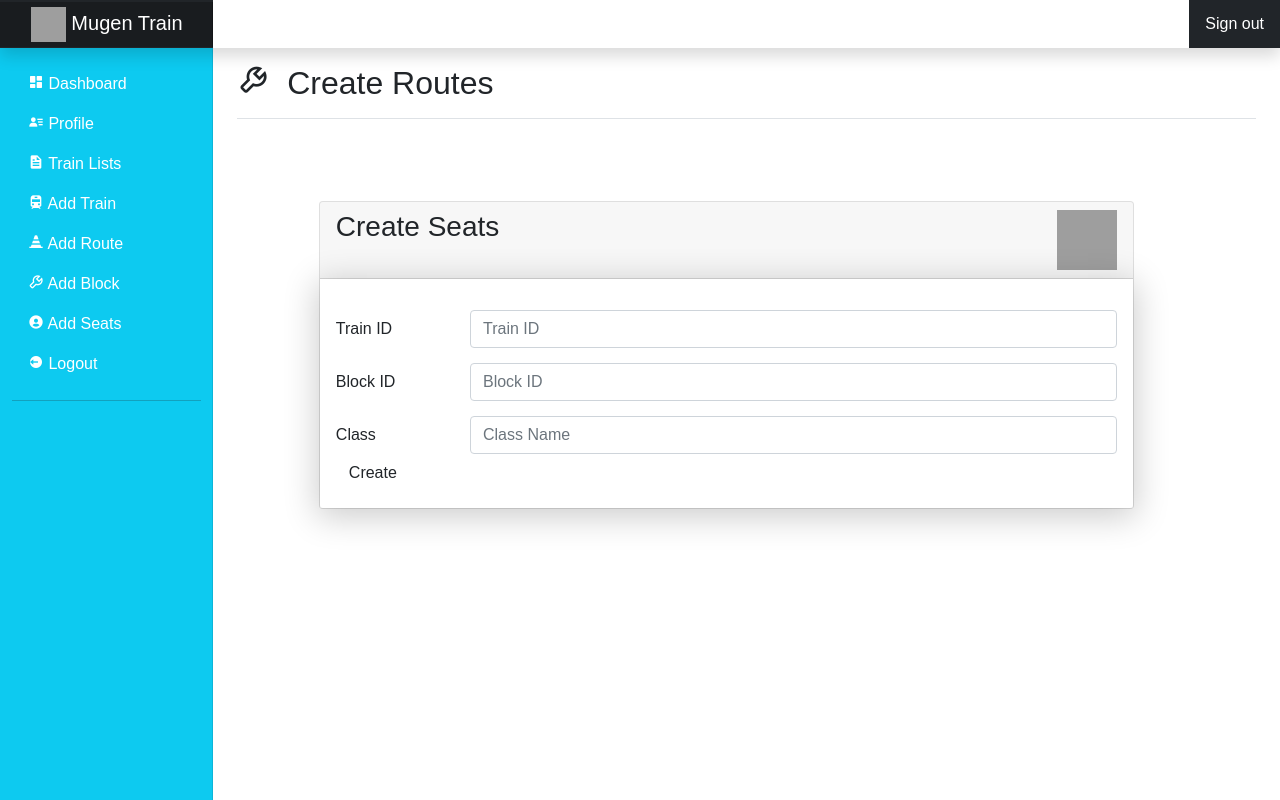
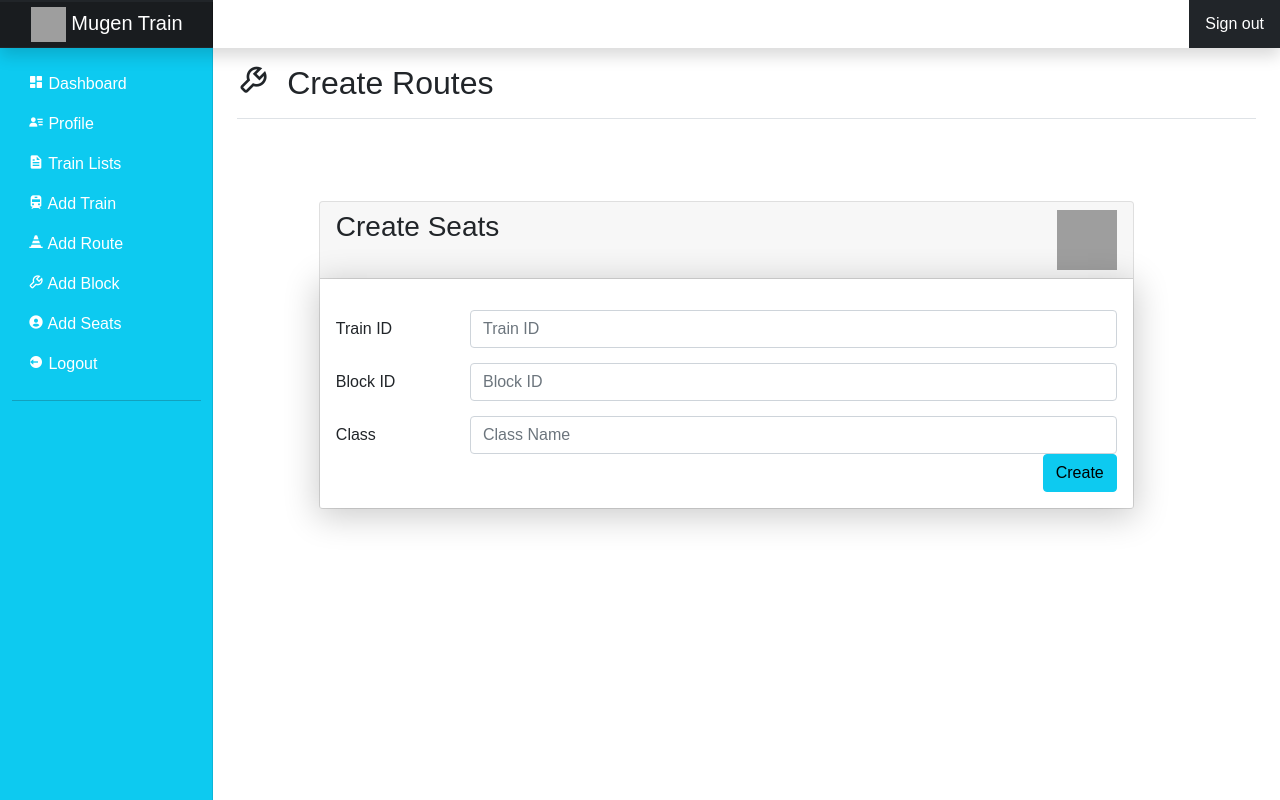
Before and after one commit to Team-Haikyu/Mugen-Train, a PHP site: page /create_seat.php in a window 1280 px wide. Run offline with PHP 8.4, Linux system fonts and the light colour scheme; a stand-in replaces the project's code that opens the database connection; some libraries are stand-ins or nearby versions; grey boxes are pictures that could not be loaded.

Commit message:
thikase bhaiaaaa

```diff
--- a/Admin/php files/create_admin.php
+++ b/Admin/php files/create_admin.php
@@ -144,7 +144,7 @@
                   </div>
 
               </form>
-              <input name="submit" id="register" class="btn btn-block login-btn" type="submit" value="Create">
+              <input name="submit" id="register" style="float:right"  class="btn btn-info" type="submit" value="Create">
         </div>
       </div>
 
--- a/Admin/php files/create_block.php
+++ b/Admin/php files/create_block.php
@@ -173,7 +173,7 @@
                     </div>
                   </div>
               </form>
-              <input name="submit" id="register" class="btn btn-block login-btn" type="submit" value="Create">
+              <input name="submit" id="register" style="float: right;" class="btn btn-info" type="submit" value="Create">
 
         </div>
       </div>
--- a/Admin/php files/create_route.php
+++ b/Admin/php files/create_route.php
@@ -157,7 +157,7 @@
                     </div>
                   </div>
               </form>
-              <input name="submit" id="register" class="btn btn-block login-btn" type="submit" value="Create">
+              <input name="submit" id="register" style="float: right;" class="btn btn-info" type="submit" value="Create">
 
         </div>
       </div>
--- a/Admin/php files/create_seat.php
+++ b/Admin/php files/create_seat.php
@@ -157,7 +157,7 @@
                     </div>
                   </div>
               </form>
-              <input name="submit" id="register" class="btn btn-block login-btn" type="submit" value="Create">
+              <input name="submit" id="register" style="float: right;" class="btn btn-info" type="submit" value="Create">
 
         </div>
       </div>
--- a/Admin/php files/create_train.php
+++ b/Admin/php files/create_train.php
@@ -143,7 +143,7 @@
                   </div>
 
               </form>
-              <input name="submit" id="register" class="btn btn-block login-btn" type="submit" value="Create">
+              <input name="submit" id="register" style="float:right" class="btn btn-info" type="submit" value="Create">
         </div>
       </div>
 
```
Also changed, not shown: Images/tr1.png (added).
